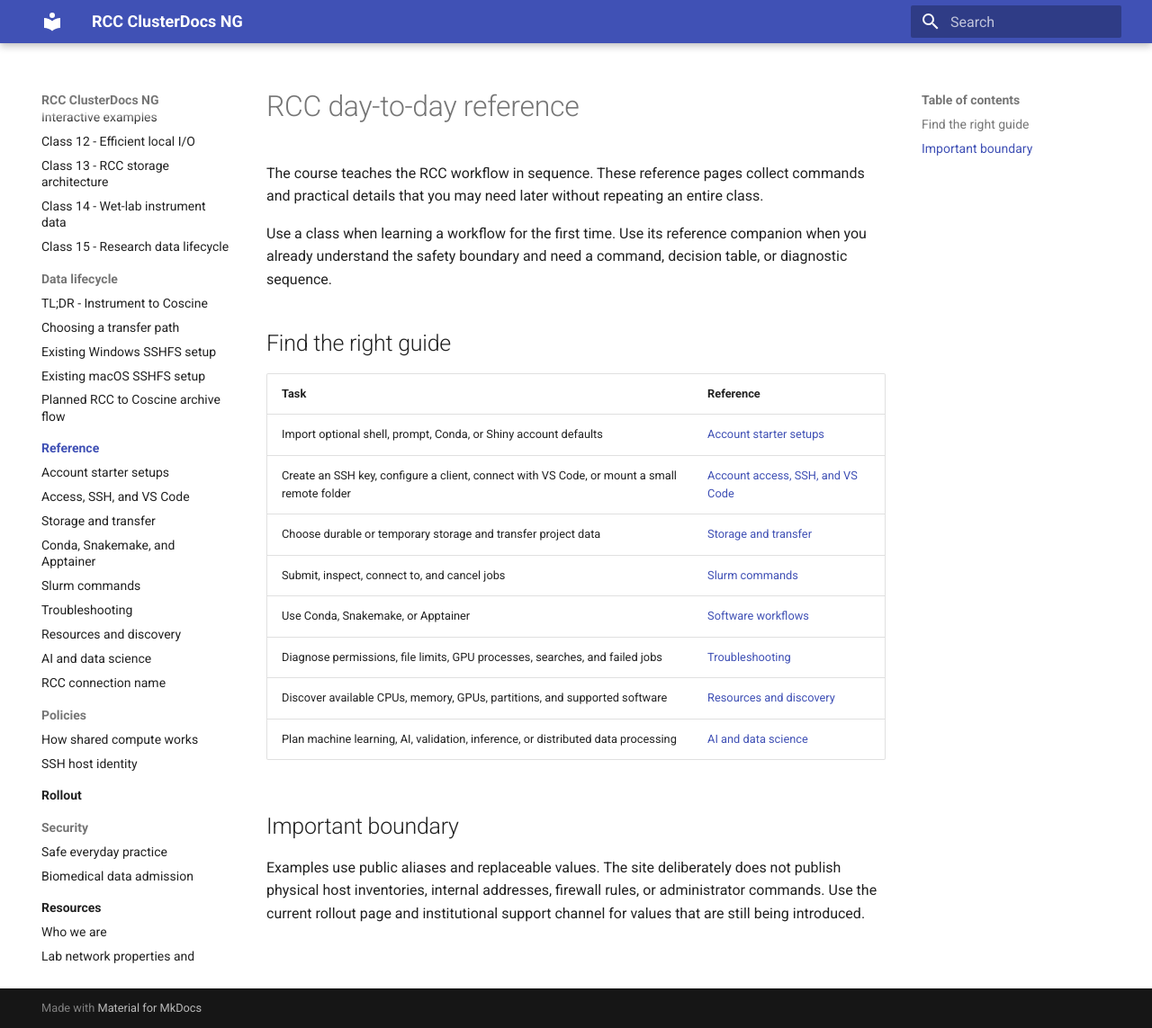
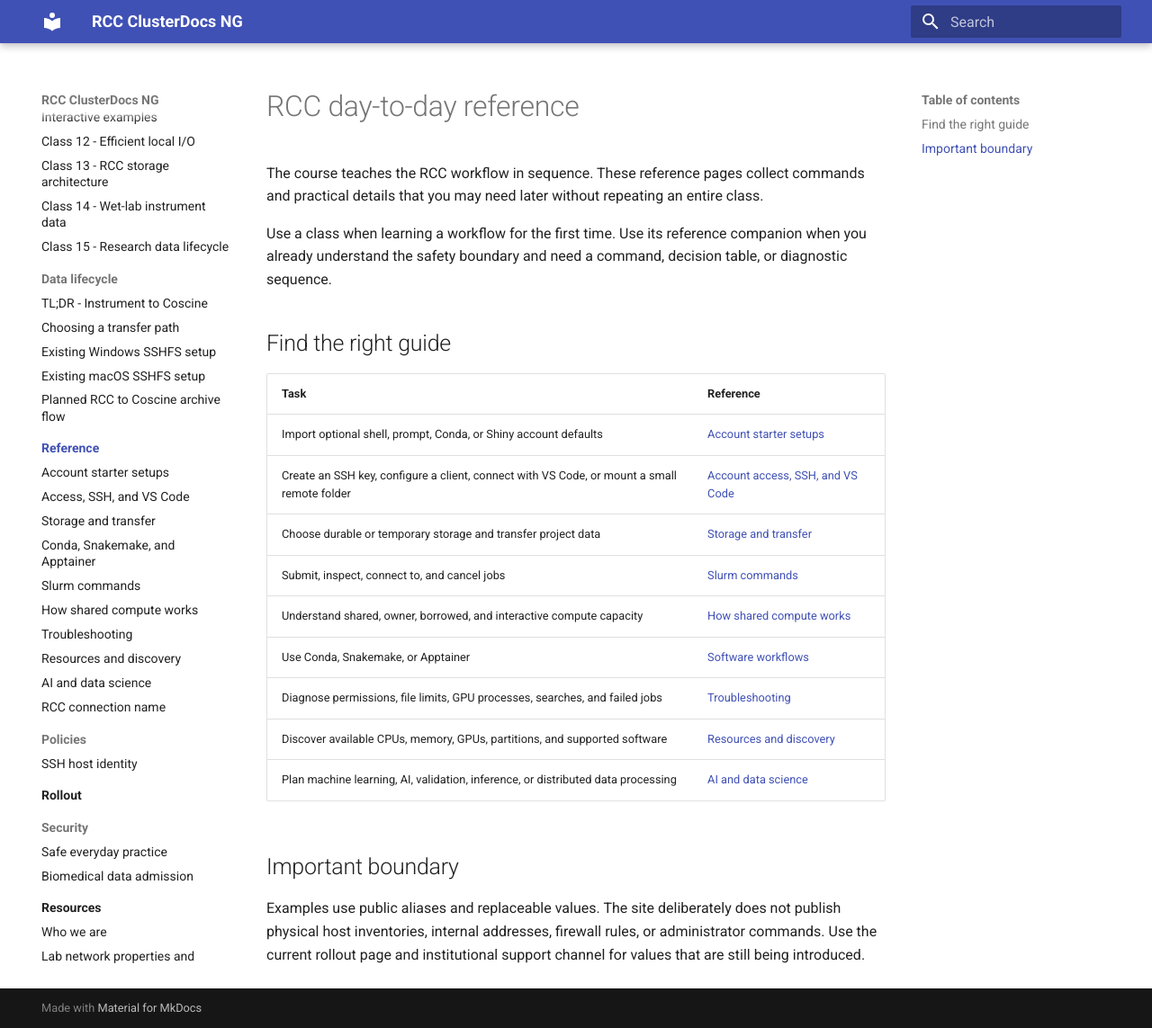
Before and after one commit to IKIM-Essen/ClusterDocs, an MkDocs documentation site: the page built from docs/reference/index.md, in a window 1280 px wide and 1143 px high. Shown: the whole window at 90% size. Built offline with MkDocs 1.6.1 and Material for MkDocs 9.7.7, drawn with Linux system fonts in a browser that asks for light colours.

Commit message:
Move shared compute guide to references

```diff
--- a/docs/reference/index.md
+++ b/docs/reference/index.md
@@ -16,6 +16,7 @@ decision table, or diagnostic sequence.
 | Create an SSH key, configure a client, connect with VS Code, or mount a small remote folder | [Account access, SSH, and VS Code](access-ssh-vscode.md) |
 | Choose durable or temporary storage and transfer project data | [Storage and transfer](storage-transfer.md) |
 | Submit, inspect, connect to, and cancel jobs | [Slurm commands](slurm.md) |
+| Understand shared, owner, borrowed, and interactive compute capacity | [How shared compute works](how-shared-compute-works.md) |
 | Use Conda, Snakemake, or Apptainer | [Software workflows](software-workflows.md) |
 | Diagnose permissions, file limits, GPU processes, searches, and failed jobs | [Troubleshooting](troubleshooting.md) |
 | Discover available CPUs, memory, GPUs, partitions, and supported software | [Resources and discovery](resources.md) |
--- a/mkdocs.yml
+++ b/mkdocs.yml
@@ -45,12 +45,12 @@ nav:
       - Storage and transfer: reference/storage-transfer.md
       - Conda, Snakemake, and Apptainer: reference/software-workflows.md
       - Slurm commands: reference/slurm.md
+      - How shared compute works: reference/how-shared-compute-works.md
       - Troubleshooting: reference/troubleshooting.md
       - Resources and discovery: reference/resources.md
       - AI and data science: reference/ai-data-science.md
       - RCC connection name: connecting/stable-endpoints.md
   - Policies:
-      - How shared compute works: policies/slurm-resource-sharing.md
       - SSH host identity: policies/ssh-host-identity.md
   - Rollout:
       - What is changing: rollout/index.md
```
Also changed, not shown: docs/reference/how-shared-compute-works.md (renamed from docs/policies/slurm-resource-sharing.md, +1 -1 lines), docs/reference/slurm.md (+1 -1 lines), docs/tldr.md (+1 -1 lines), 3 other files.
